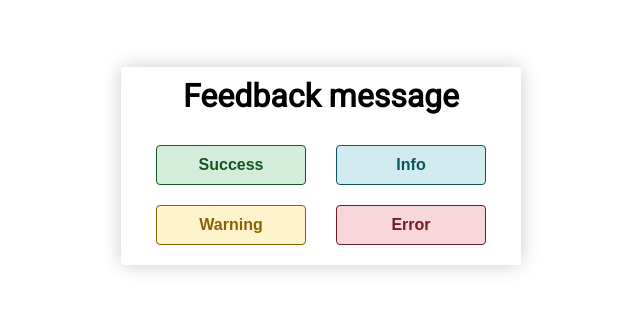
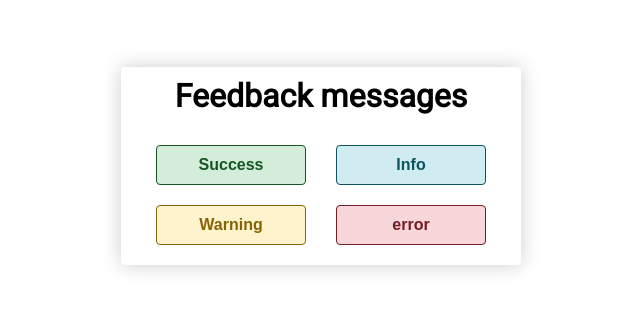
Before and after one commit to DMalagueta/FeedbackMessageIOS, a React (Vite) app: page / in a window 1280 px wide. Shown: the part 224-534 px from the top of the page, without its empty margins (319-959 px from the left). Built offline with nearby package versions, Linux system fonts and the light colour scheme.

Commit message:
deleted files, improved code to use just one tsx and css minor fix

```diff
--- a/src/App.tsx
+++ b/src/App.tsx
@@ -1,21 +1,79 @@
-import Info from "./component/Info";
-import Success from "./component/Success";
-import Warning from "./component/Warning";
-import Error from "./component/Error";
+import React from "react";
+import FeedbackMessage from "./component/FeedbackMessage";
+
+interface FeedbackType {
+  type: "info" | "success" | "error" | "warning";
+  message: string;
+}
 
 function App() {
+  const [showFeedback, setShowFeedback] = React.useState(false);
+  const [feedbackType, setFeedbackType] = React.useState<FeedbackType | null>({
+    type: "info",
+    message: "This is a info message",
+  });
+
+  const handleShowFeedback = (
+    type: "info" | "success" | "error" | "warning",
+    message: string
+  ) => {
+    setFeedbackType(null);
+    setFeedbackType({
+      type,
+      message,
+    });
+
+    setShowFeedback(true);
+    setTimeout(() => {
+      setShowFeedback(false);
+    }, 5000);
+  };
+
   return (
     <div className="main-container">
       <div className="content">
-        <h1>Feedback message</h1>
-        <div>
-          <Success />
-          <Info />
+        <h1>Feedback messages</h1>
+        <div className="btn-container">
+          <button
+            onClick={() =>
+              handleShowFeedback("success", "This is a success message")
+            }
+            className="btn-success"
+          >
+            Success
+          </button>
+          <button
+            onClick={() => handleShowFeedback("info", "This is a info message")}
+            className="btn-info"
+          >
+            Info
+          </button>
         </div>
-        <div>
-          <Warning />
-          <Error />
+        <div className="btn-container">
+          <button
+            onClick={() =>
+              handleShowFeedback("warning", "This is a warning message")
+            }
+            className="btn-warning"
+          >
+            Warning
+          </button>
+          <button
+            onClick={() =>
+              handleShowFeedback("error", "This is a error message")
+            }
+            className="btn-error"
+          >
+            error
+          </button>
         </div>
+
+        <FeedbackMessage
+          message={feedbackType.message}
+          type={feedbackType.type}
+          duration={5000}
+          isOpen={showFeedback}
+        />
       </div>
     </div>
   );
--- a/src/component/Error.tsx
+++ /dev/null
@@ -1,25 +0,0 @@
-import FeedbackMessage from "./FeedbackMessage";
-import React from 'react'
-
-export default function Error() {
-  const [showFeedback, setShowFeedback] = React.useState(false);
-
-  const handleShowFeedback = () => {
-    setShowFeedback(true);
-    setTimeout(() => {
-      setShowFeedback(false);
-    }, 5000);
-  };
-
-  return (
-    <>
-      <button onClick={handleShowFeedback} className="btn-error">Error</button>
-      <FeedbackMessage
-        message="This is a error message"
-        type="error"
-        duration={5000}
-        isOpen={showFeedback}
-      />
-    </>
-  )
-}
--- a/src/component/Info.tsx
+++ /dev/null
@@ -1,25 +0,0 @@
-import FeedbackMessage from "./FeedbackMessage";
-import React from "react";
-
-export default function Info() {
-  const [showFeedback, setShowFeedback] = React.useState(false);
-
-  const handleShowFeedback = () => {
-    setShowFeedback(true);
-    setTimeout(() => {
-      setShowFeedback(false);
-    }, 5000);
-  };
-
-  return (
-    <>
-      <button onClick={handleShowFeedback} className="btn-info">Info</button>
-      <FeedbackMessage
-        message="This is a info message"
-        type="info"
-        duration={5000}
-        isOpen={showFeedback}
-      />
-    </>
-  );
-}
--- a/src/component/Success.tsx
+++ /dev/null
@@ -1,25 +0,0 @@
-import FeedbackMessage from "./FeedbackMessage";
-import React from "react";
-
-export default function Success() {
-  const [showFeedback, setShowFeedback] = React.useState(false);
-
-  const handleShowFeedback = () => {
-    setShowFeedback(true);
-    setTimeout(() => {
-      setShowFeedback(false);
-    }, 5000);
-  };
-
-  return (
-    <>
-      <button onClick={handleShowFeedback} className="btn-success">Success</button>
-      <FeedbackMessage
-        message="This is a success message"
-        type="success"
-        duration={5000}
-        isOpen={showFeedback}
-      />
-    </>
-  );
-}
--- a/src/component/Warning.tsx
+++ /dev/null
@@ -1,25 +0,0 @@
-import FeedbackMessage from "./FeedbackMessage";
-import React from "react";
-
-export default function Warning() {
-  const [showFeedback, setShowFeedback] = React.useState(false);
-
-  const handleShowFeedback = () => {
-    setShowFeedback(true);
-    setTimeout(() => {
-      setShowFeedback(false);
-    }, 5000);
-  };
-
-  return (
-    <>
-      <button onClick={handleShowFeedback} className="btn-warning">Warning</button>
-      <FeedbackMessage
-        message="This is a success message"
-        type="warning"
-        duration={5000}
-        isOpen={showFeedback}
-      />
-    </>
-  );
-}
--- a/src/index.css
+++ b/src/index.css
@@ -29,6 +29,10 @@
 
 .content h1{
     margin-bottom: 20px;
+}
+
+.btn-container{
+    text-align: center;
 }
 
 .btn-success, .btn-info, .btn-warning, .btn-error {
```
